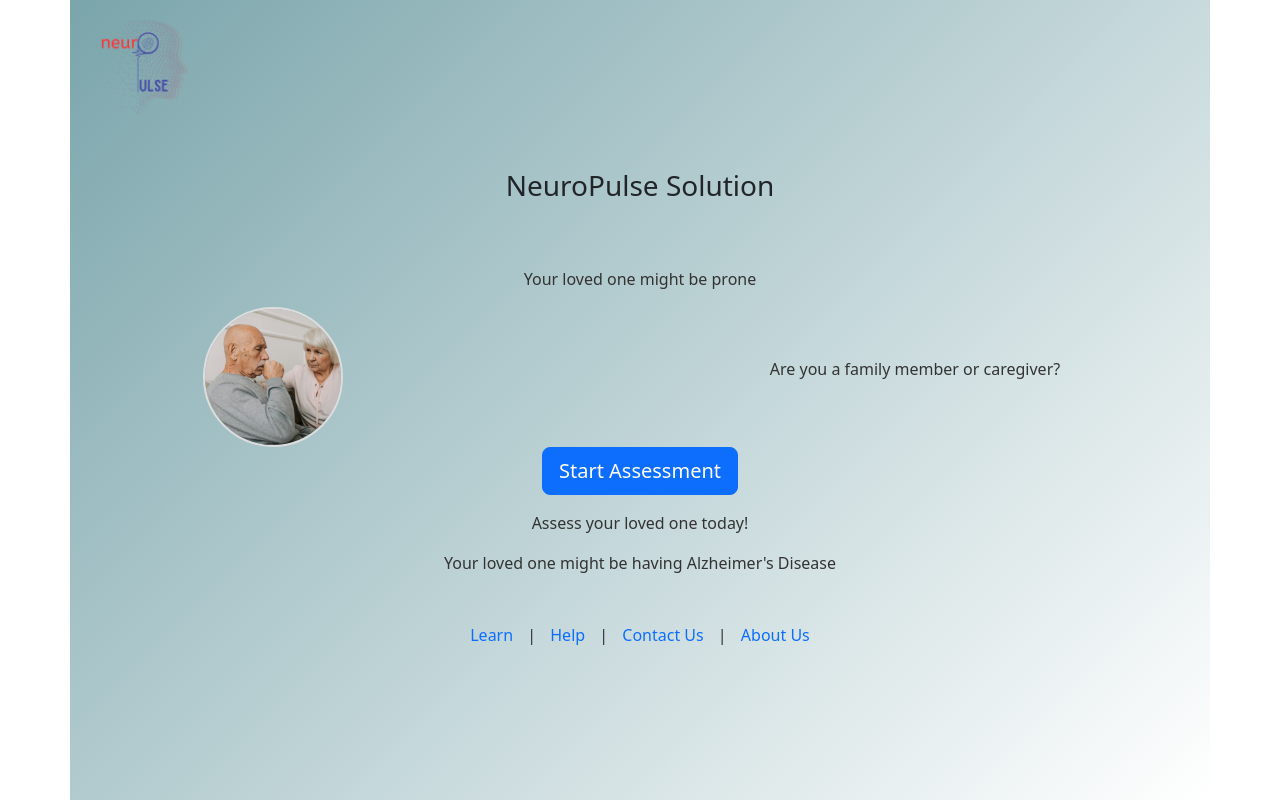
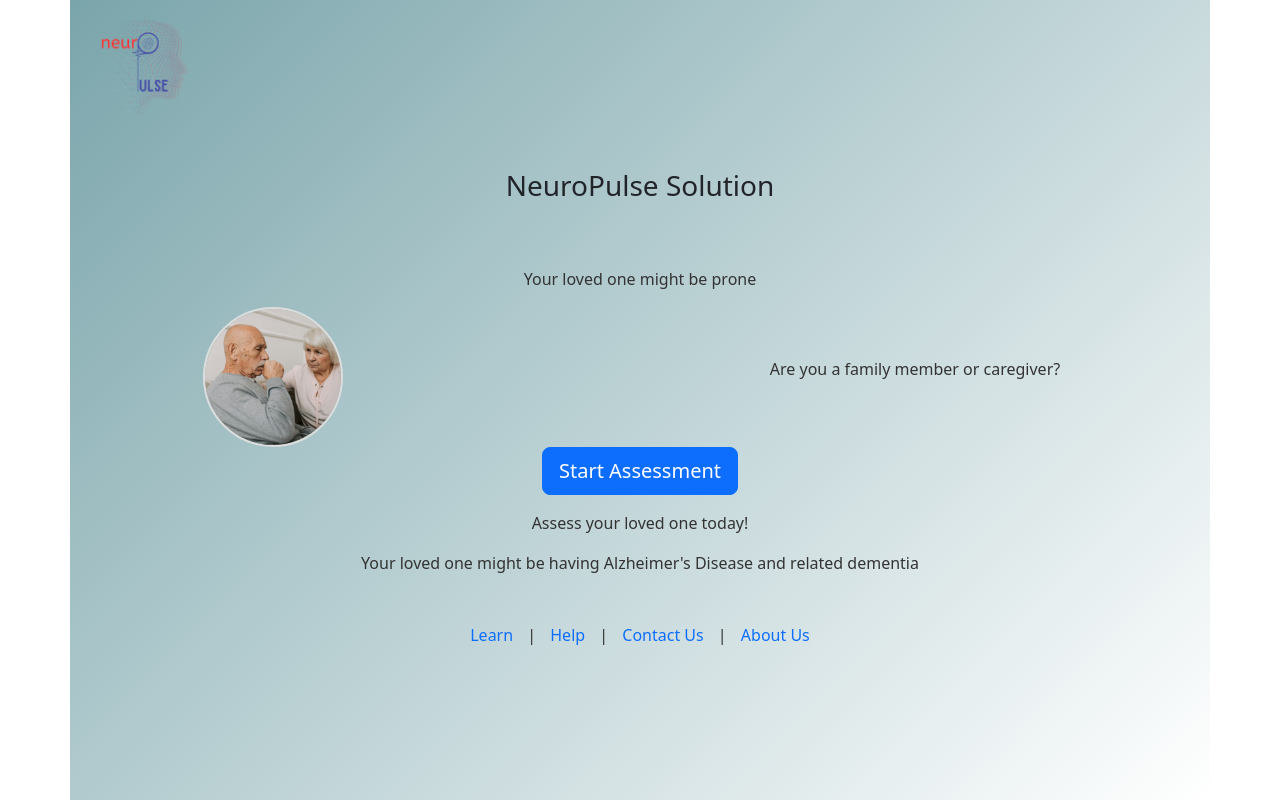
Before and after one commit to nakorful/neuropulse-solution, a React (Create React App) app: page / in a window 1280 px wide. Built offline with nearby package versions, Linux system fonts and the light colour scheme.

Commit message:
update alzheimer text

```diff
--- a/src/pages/FirstPage.tsx
+++ b/src/pages/FirstPage.tsx
@@ -37,7 +37,7 @@ const FirstPage = () => {
                     Start Assessment
                 </Button>
                 <p className="mt-3">Assess your loved one today!</p>
-                <p className="mt-3">Your loved one might be having Alzheimer's Disease</p>
+                <p className="mt-3">Your loved one might be having Alzheimer's Disease and related dementia</p>
 
                 <footer className="mt-5">
                     <a href="#">Learn</a> | <a href="#">Help</a> | <a href="#">Contact Us</a> | <a href="#">About Us</a>
--- a/src/pages/ResultPage.tsx
+++ b/src/pages/ResultPage.tsx
@@ -80,7 +80,7 @@ const ResultPage = () => {
             },
             title: {
                 display: true,
-                text: "Contributing Factors to Alzheimer's Disease Prediction"
+                text: "Contributing Factors to Alzheimer's Disease and related dementia Prediction"
             }
         },
         scales: {
@@ -121,7 +121,7 @@ const ResultPage = () => {
                 </div>
 
                 <div className="mt-5">
-                    {percentage}% at risk of developing <span className={"within-percentage"}>stage 1</span> Alzheimer disease within <span className={"within-percentage"}>6 months</span>
+                    {percentage}% at risk of developing <span className={"within-percentage"}>stage 1</span> Alzheimer disease and related dementia within <span className={"within-percentage"}>6 months</span>
                 </div>
                 <div className="mt-5">
                     <Bar data={data} options={options}/>
```
